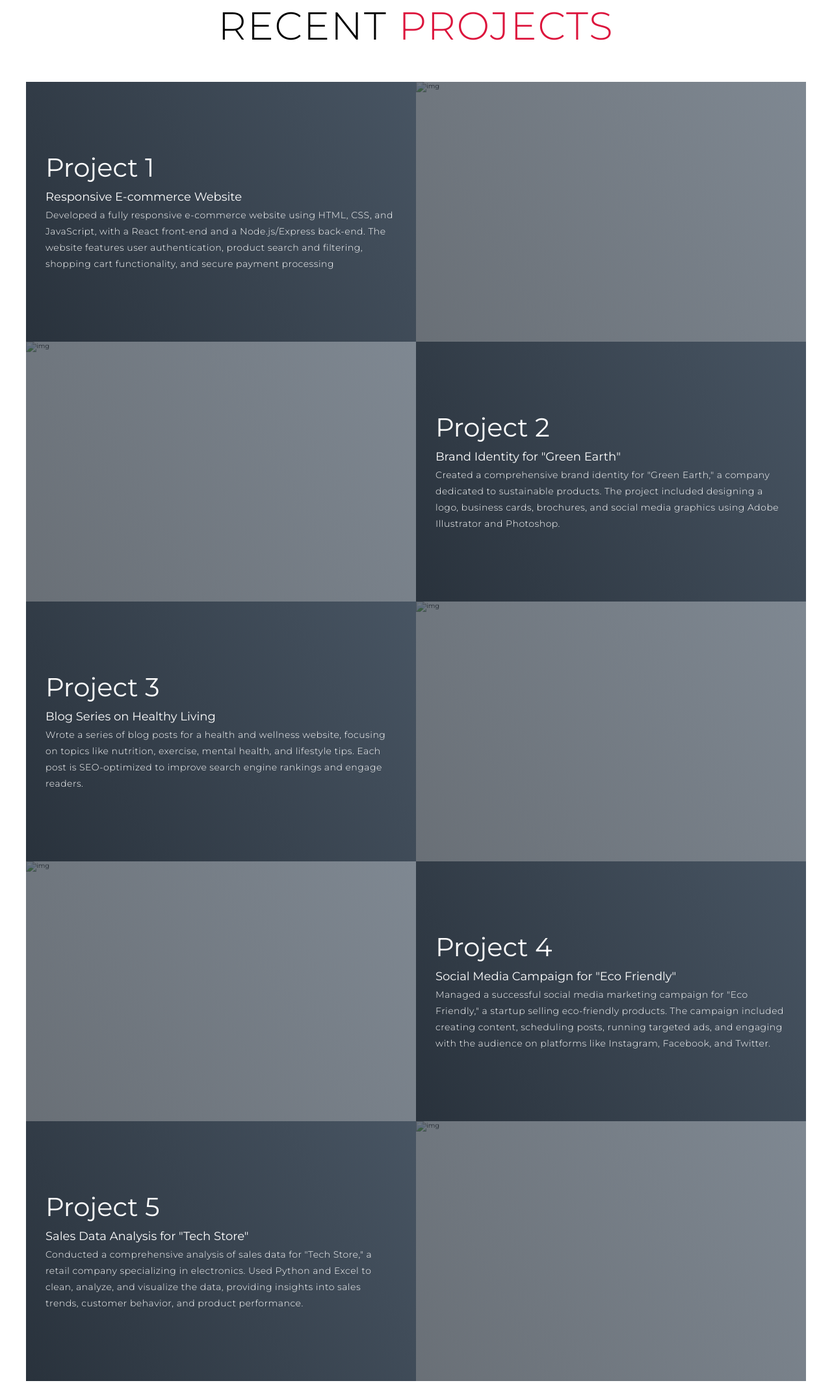
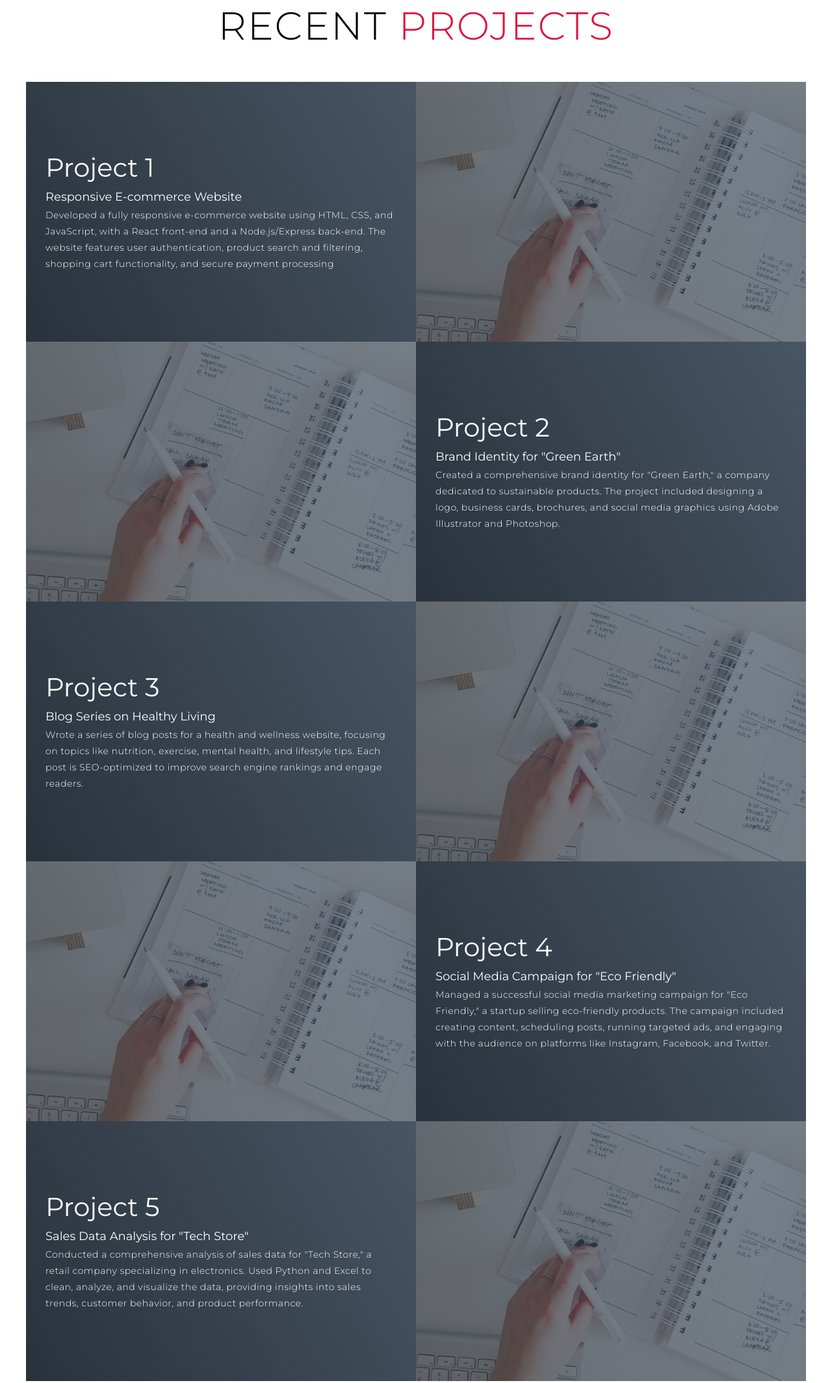
Before and after one commit to satyamgangwar2/portfolio, a plain HTML site: page index.html in a window 1280 px wide. Shown: the part 1817-3946 px from the top of the page at 65% size. Drawn offline with Linux system fonts and the light colour scheme; files whose address does not match are found by name.

Commit message:
Update index.html

```diff
--- a/index.html
+++ b/index.html
@@ -103,7 +103,7 @@
             <p>Developed a fully responsive e-commerce website using HTML, CSS, and JavaScript, with a React front-end and a Node.js/Express back-end. The website features user authentication, product search and filtering, shopping cart functionality, and secure payment processing</p>
           </div>
           <div class="project-img">
-            <img src="PORTFOLIO/img/img-1.png" alt="img">
+            <img src="PORTFOLIO/img-1.png" alt="img">
           </div>
         </div>
         <div class="project-item">
@@ -113,7 +113,7 @@
             <p>Created a comprehensive brand identity for "Green Earth," a company dedicated to sustainable products. The project included designing a logo, business cards, brochures, and social media graphics using Adobe Illustrator and Photoshop.</p>
           </div>
           <div class="project-img">
-            <img src="PORTFOLIO/img/img-1.png" alt="img">
+            <img src="PORTFOLIO/img-1.png" alt="img">
           </div>
         </div>
         <div class="project-item">
@@ -123,7 +123,7 @@
             <p>Wrote a series of blog posts for a health and wellness website, focusing on topics like nutrition, exercise, mental health, and lifestyle tips. Each post is SEO-optimized to improve search engine rankings and engage readers.</p>
           </div>
           <div class="project-img">
-            <img src="PORTFOLIO/img/img-1.png" alt="img">
+            <img src="PORTFOLIO/img-1.png" alt="img">
           </div>
         </div>
         <div class="project-item">
@@ -133,7 +133,7 @@
             <p>Managed a successful social media marketing campaign for "Eco Friendly," a startup selling eco-friendly products. The campaign included creating content, scheduling posts, running targeted ads, and engaging with the audience on platforms like Instagram, Facebook, and Twitter.</p>
           </div>
           <div class="project-img">
-            <img src="PORTFOLIO/img/img-1.png" alt="img">
+            <img src="PORTFOLIO/img-1.png" alt="img">
           </div>
         </div>
         <div class="project-item">
@@ -143,7 +143,7 @@
             <p>Conducted a comprehensive analysis of sales data for "Tech Store," a retail company specializing in electronics. Used Python and Excel to clean, analyze, and visualize the data, providing insights into sales trends, customer behavior, and product performance.</p>
           </div>
           <div class="project-img">
-            <img src="PORTFOLIO/img/img-1.png" alt="img">
+            <img src="PORTFOLIO/img-1.png" alt="img">
           </div>
         </div>
       </div>
@@ -156,7 +156,7 @@
     <div class="about container">
       <div class="col-left">
         <div class="about-img">
-          <img src="PORTFOLIO/img/boy.jpg" alt="img">
+          <img src="PORTFOLIO/boy.jpg" alt="img">
         </div>
       </div>
       <div class="col-right">
```
